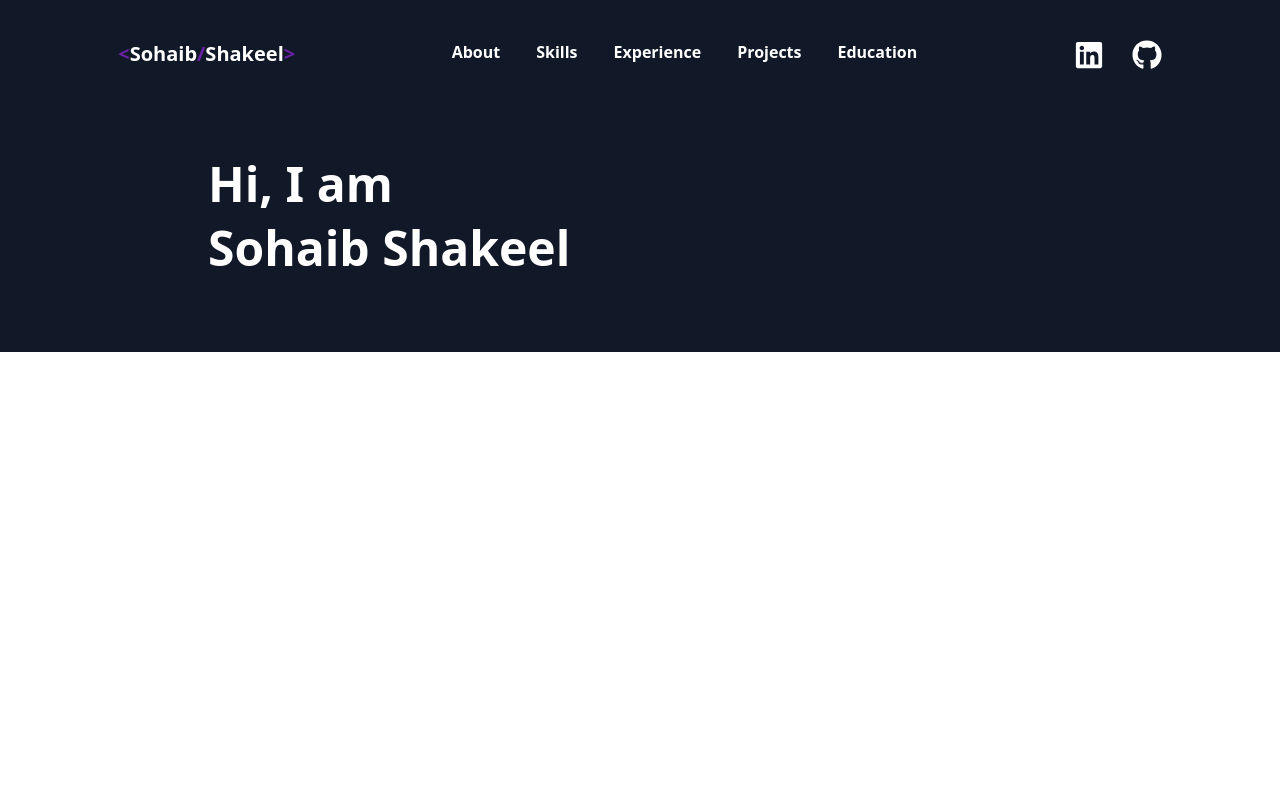
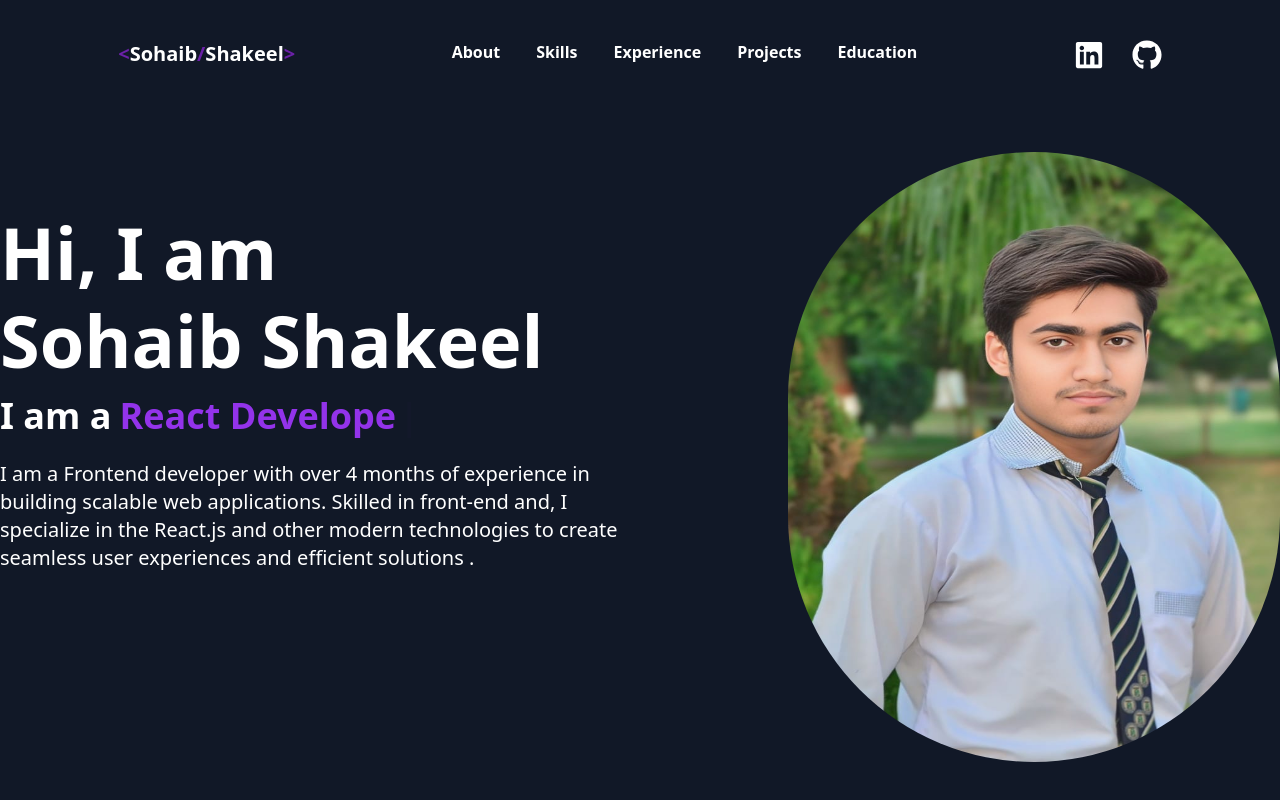
Before and after one commit to sohaibs-liberary/Portfolio-, a React (Vite) app: page / in a window 1280 px wide. Shown: the top 800 px of the page. Built offline with nearby package versions, Linux system fonts and the light colour scheme.

Commit message:
about section is completed mnow make the naxt section

```diff
--- a/package.json
+++ b/package.json
@@ -12,7 +12,9 @@
   "dependencies": {
     "react": "^19.1.1",
     "react-dom": "^19.1.1",
-    "react-icons": "^5.5.0"
+    "react-icons": "^5.5.0",
+    "react-simple-typewriter": "^5.0.1",
+    "react-typing-effect": "^2.0.5"
   },
   "devDependencies": {
     "@eslint/js": "^9.33.0",
--- a/src/Comopnents/About/About.jsx
+++ b/src/Comopnents/About/About.jsx
@@ -1,23 +1,52 @@
 import React from "react";
+import { Typewriter } from "react-simple-typewriter";
+import Myimg from "/src/assets/WhatsApp Image 2025-09-03 at 12.56.13 AM.jpeg"
 
 const About = () => {
   return (
-    <>
-      <div className="About">
-        <div className="bg-gray-900">
-          <div className="text-and-image">
-            <div className="text p-16 px-52">
-              <div className="name">
-                <h1 className="text-5xl   font-extrabold text-white ">Hi, I am</h1>
+    <div className="About">
+      <div className="bg-gray-900">
+        <div className="text-and-image flex justify-center gap-32 py-14 ">
+          <div className="text py-16 max-w-[660px] ">
+            <div className="name">
+              <h1 className="text-7xl font-extrabold text-white">Hi, I am</h1>
+              <h1 className="text-7xl py-4 font-extrabold text-white">
+                Sohaib Shakeel
+              </h1>
+            </div>
 
-                <h1 className="text-5xl  py-4 font-extrabold text-white ">Sohaib Shakeel</h1>
+            <div className="changeskills flex gap-2 text-white text-xl">
+              <div className="text text-4xl py-1 font-bold text-white">I am a</div>
+              <div className="effact text-4xl py-1  font-bold text-purple-600 ">
+                <Typewriter
+                  words={[
+                    "Web Developer",
+                    "React Developer",
+                    "Frontend Designer",
+                  ]}
+                  loop={true}
+                  cursor
+                  cursorStyle="|"
+                  typeSpeed={100}
+                  deleteSpeed={50}
+                  delaySpeed={2000}
+                    />
               </div>
             </div>
-            <div className="image"></div>
+            <div className="abountme py-5">
+              <h1 className="text-wrap text-white text-xl" >I am a Frontend developer with over 4 months of experience in building scalable web applications. Skilled in  front-end and, I specialize in the React.js and other modern technologies to create seamless user experiences and efficient solutions .</h1>
+              </div>
+          </div>
+
+          <div className="image">
+            <div className="">
+              <img src={Myimg} alt="" className="rounded-full w-[600px] h-[610px]" />
+
+            </div>
           </div>
         </div>
       </div>
-    </>
+    </div>
   );
 };
 
```
Also changed, not shown: src/assets/WhatsApp Image 2025-09-03 at 12.56.13 AM.jpeg (added), 1 other file (tests, documents, lock files or other folders).
